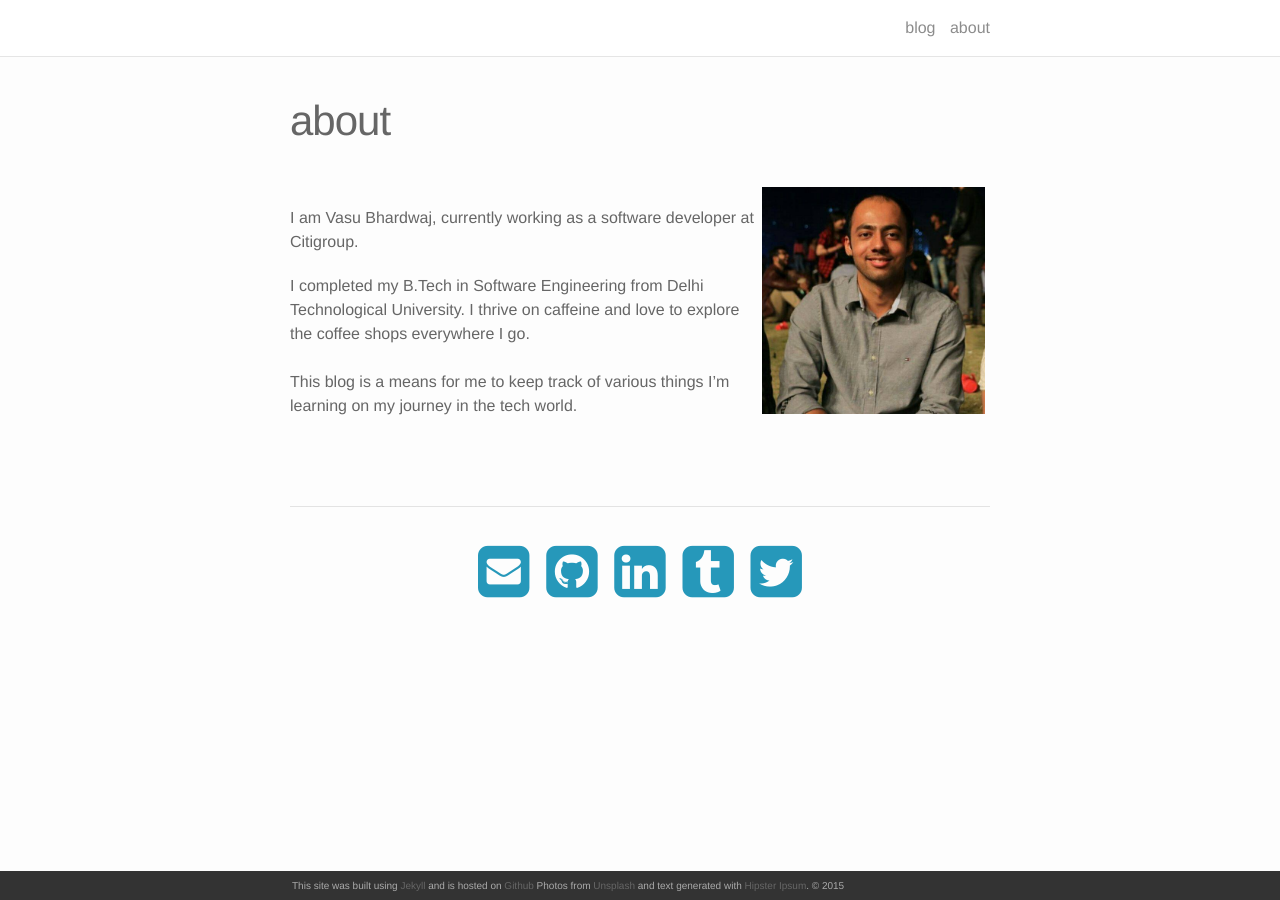
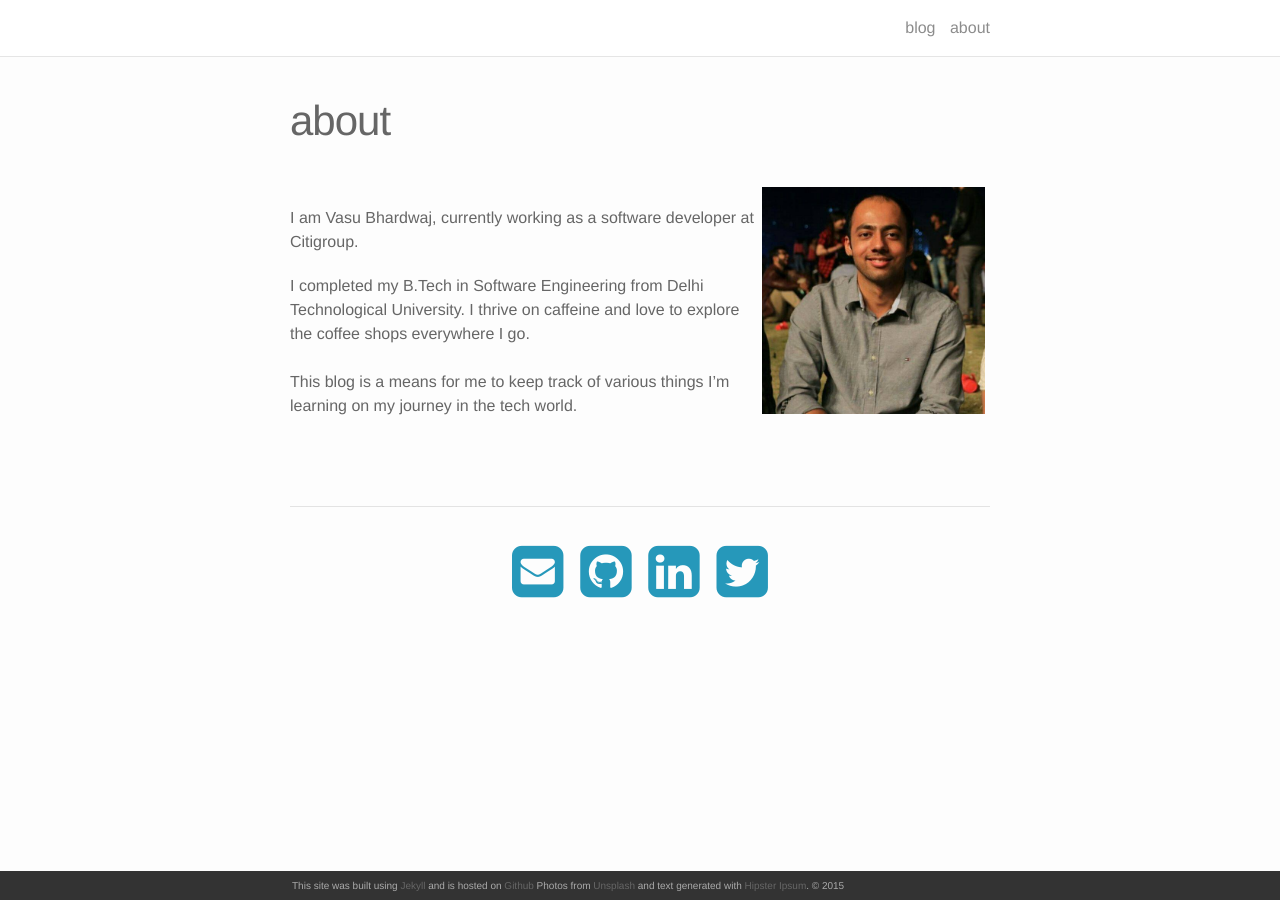
Before and after one commit to Vasu014/Vasu014.github.io, a Jekyll site: the page built from about.md, in a window 1280 px wide. Built offline with Jekyll 4.4.1, drawn with Linux system fonts in a browser that asks for light colours; nearby versions of some CDN libraries.

Commit message:
Add linkedin, github profile links

```diff
--- a/about.md
+++ b/about.md
@@ -20,10 +20,9 @@
 <hr/>
 <br/>
 <span class="contacticon center">
-	<a href="mailto:you@example.com"><i class="fa fa-envelope-square"></i></a>
-	<a href="https://github.com" target="_blank"><i class="fa fa-github-square"></i></a>
-	<a href="https://www.linkedin.com" target="_blank"><i class="fa fa-linkedin-square"></i></a>
-	<a href="http://tumblr.com" target="_blank"><i class="fa fa-tumblr-square"></i></a>
+	<a href="mailto:voodoorapter014@gmail.com"><i class="fa fa-envelope-square"></i></a>
+	<a href="https://github.com/{{ site.github_username }}" target="_blank"><i class="fa fa-github-square"></i></a>
+	<a href="https://www.linkedin.com/in/{{ site.linkedin_username }}" target="_blank"><i class="fa fa-linkedin-square"></i></a>
 	<a href="https://twitter.com" target="_blank"><i class="fa fa-twitter-square"></i></a>
 </span>
 
```
